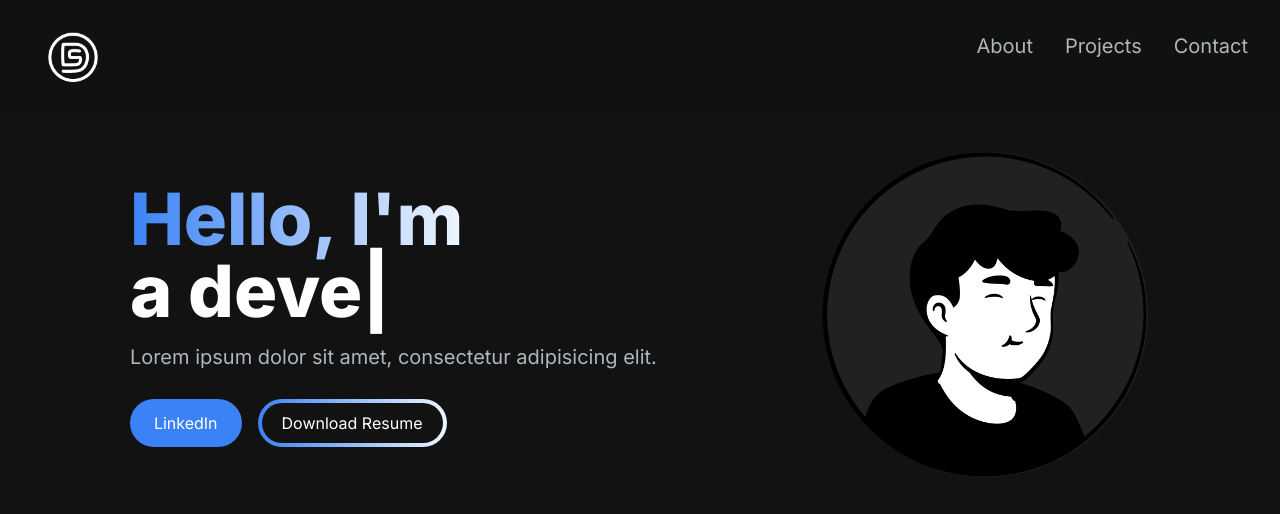
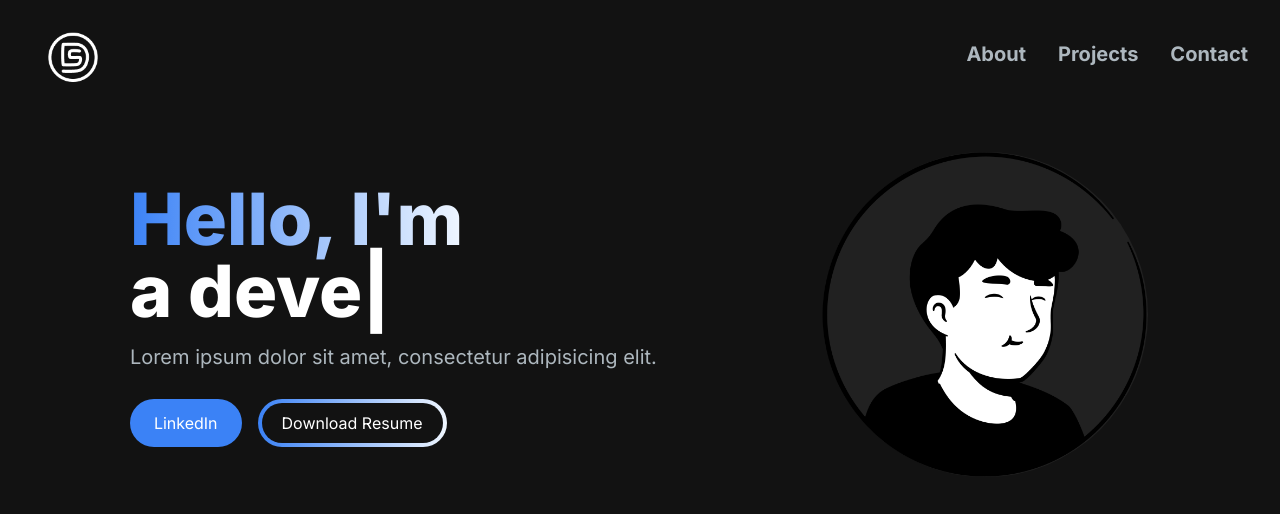
Before and after one commit to davidserrao/nextjs-portfolio, a Next.js app: page / in a window 1280 px wide. Shown: the top 514 px of the page. Built offline with nearby package versions, Linux system fonts and the light colour scheme.

Commit message:
finished nav bar responsiveness

```diff
--- a/src/app/components/MenuOverlay.jsx
+++ b/src/app/components/MenuOverlay.jsx
@@ -1,8 +1,13 @@
 import React from 'react'
+import NavLink from './NavLink'
 
-const MenuOverlay = ({links}) => {
+const MenuOverlay = ({ links }) => {
   return (
-    <div>MenuOverlay</div>
+    <ul className='flex flex-col py-4 items-center font-bold'>
+        {(links.map((link, index) => (
+            <li key={index}><NavLink href={link.path} title={link.title} /></li>
+            )))}
+    </ul>
   )
 }
 
--- a/src/app/components/NavBar.jsx
+++ b/src/app/components/NavBar.jsx
@@ -4,6 +4,7 @@
 import Image from 'next/image'
 import NavLink from './NavLink'
 import { Bars3Icon, XMarkIcon } from "@heroicons/react/24/solid";
+import MenuOverlay from './MenuOverlay';
 
 const navLinks = [
     {
@@ -24,7 +25,7 @@
     const [navbarOpen, setNavbarOpen] = useState(false);
 
   return (
-    <nav className='fixed top-0 left-0 right-0 z-10 bg-[#121212] bg-opacity-90'>
+    <nav className='fixed top-0 left-0 right-0 z-10 bg-[#121212] bg-opacity-100'>
         <div className='flex flex-wrap item-center justify-between mx-auto px-4 py-4 md:px-8 md:py-8'>
             <Link href={"/"} className="md:ml-4">
                 <Image
@@ -53,7 +54,7 @@
                 }
 
             </div>
-            <div className='menu hidden md:block md:w-auto'>
+            <div className='menu hidden md:block md:w-auto md:py-2'>
                 <ul className="flex p-4 md:p-0 md:flex-row md:space-x-8 mt-0">
                     {navLinks.map((link, index) => (
                         <li key={index}>
@@ -63,6 +64,7 @@
                 </ul>
             </div>
         </div>
+        {navbarOpen ? <MenuOverlay links={navLinks}/> : null}
     </nav>
   )
 }
--- a/src/app/components/NavLink.jsx
+++ b/src/app/components/NavLink.jsx
@@ -4,7 +4,7 @@
   return (
     <Link
       href={href}
-      className="block py-2 pl-3 pr-4 text-[#ADB7BE] sm:text-xl rounded md:p-0 hover:text-white"
+      className="block py-2 pl-3 pr-4 text-[#ADB7BE] sm:text-xl sm:font-bold rounded md:p-0 hover:text-white"
     >
       {title}
     </Link>
```
